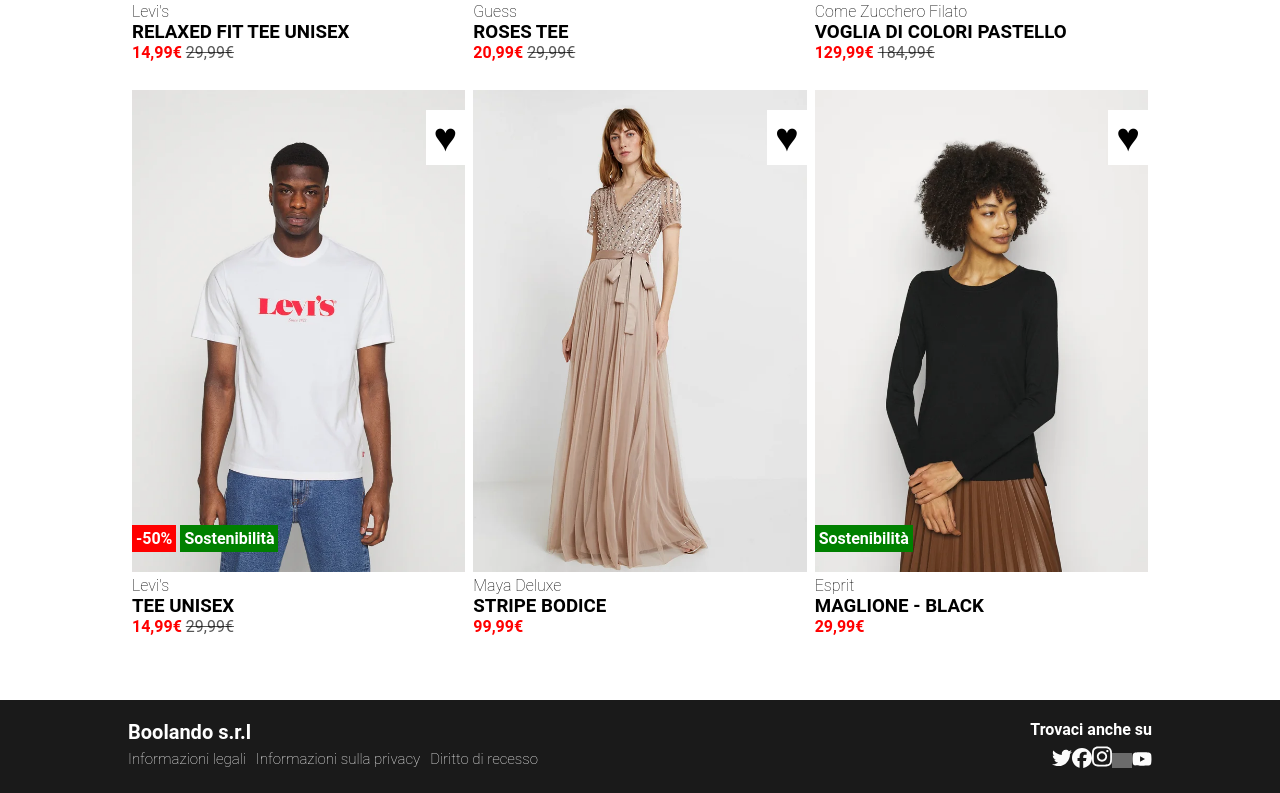
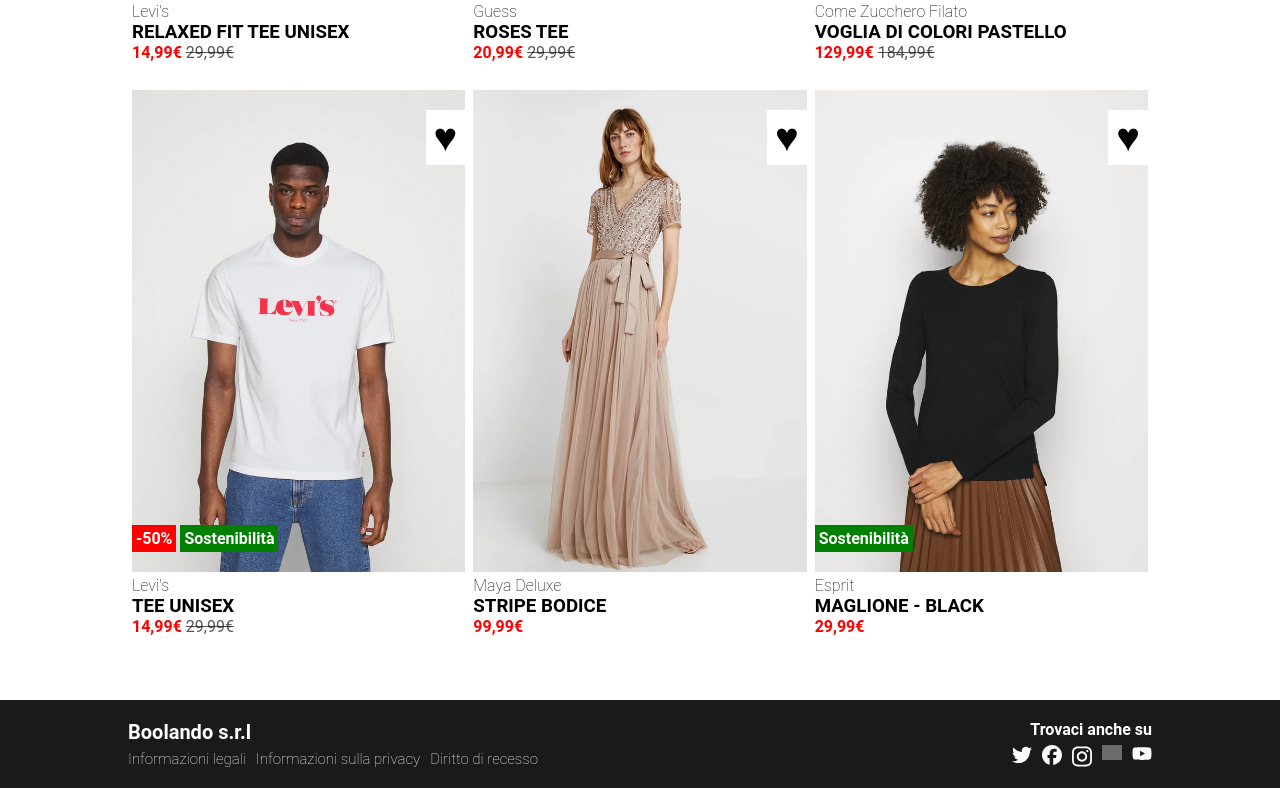
Before and after one commit to MattiaBologna/vite-boolando, a Vue app: page / in a window 1280 px wide. Shown: the part 607-1400 px from the top of the page. Built offline with nearby package versions, Linux system fonts and the light colour scheme; grey boxes are pictures that could not be loaded.

Commit message:
Fix: footer icons and links style

```diff
--- a/src/components/HomeFooter.vue
+++ b/src/components/HomeFooter.vue
@@ -19,7 +19,7 @@
                 <div class="col-6">
                     <div class="footer-flex text-align-right">
                         <span class="col-1 bold-text">Trovaci anche su</span>
-                        <div class="col-1">
+                        <div class="col-1 footer-icons">
                             <a class="social-logos" href="#">
                                 <img src="/twitter.svg" alt="">
                             </a>
--- a/src/components/HomeMain.vue
+++ b/src/components/HomeMain.vue
@@ -1,6 +1,10 @@
 <script>
 export default {
+    data() {
+        return {
 
+        }
+    }
 }
 </script>
 
--- a/src/style/partials/_layout.scss
+++ b/src/style/partials/_layout.scss
@@ -152,12 +152,22 @@
     font-size: 15px;
 }
 
+.footer-icons {
+    display: flex;
+    justify-content: flex-end;
+    gap: 10px;
+}
+
 .social-logos {
     margin-top: 6px;
     display: inline-block;
     height: 20px;
     width: 20px;
     filter: invert(100%) sepia(0%) saturate(7500%) hue-rotate(80deg) brightness(110%) contrast(98%);
+}
+
+.footer-link:hover {
+    text-decoration: underline;
 }
 
 
```
